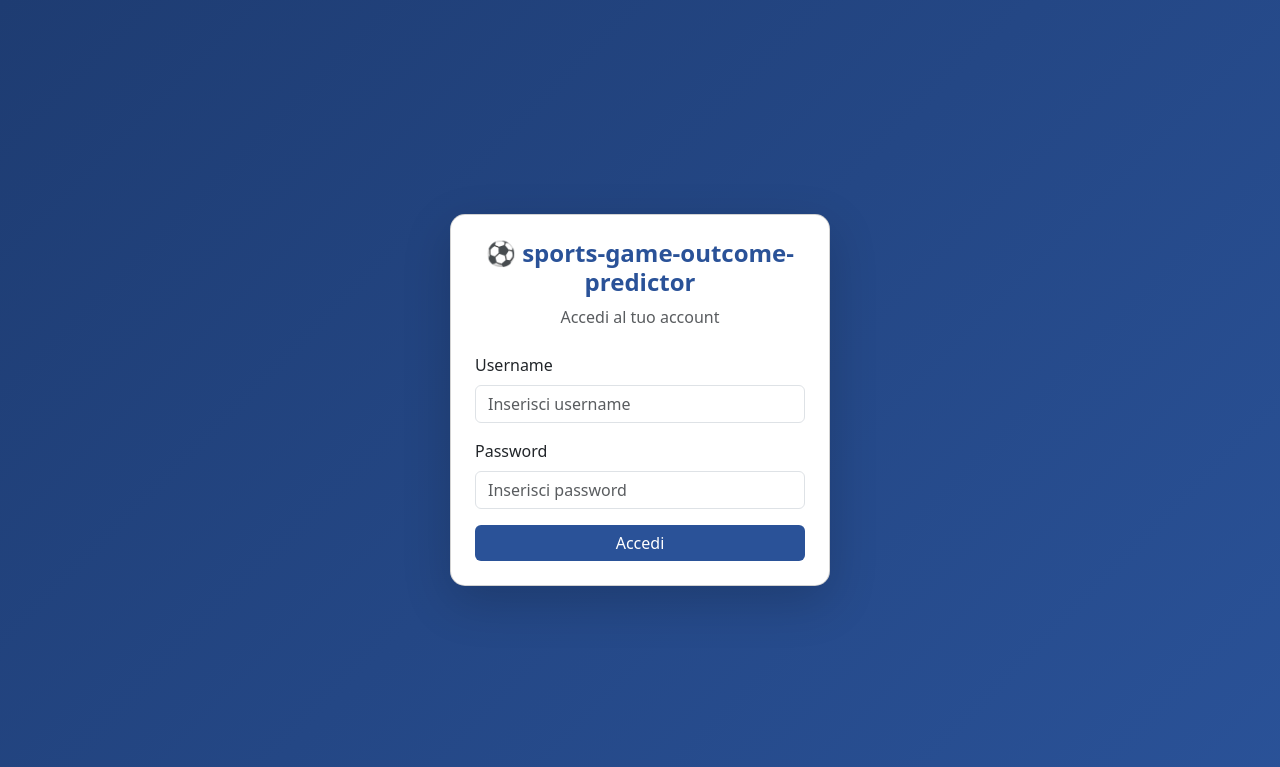
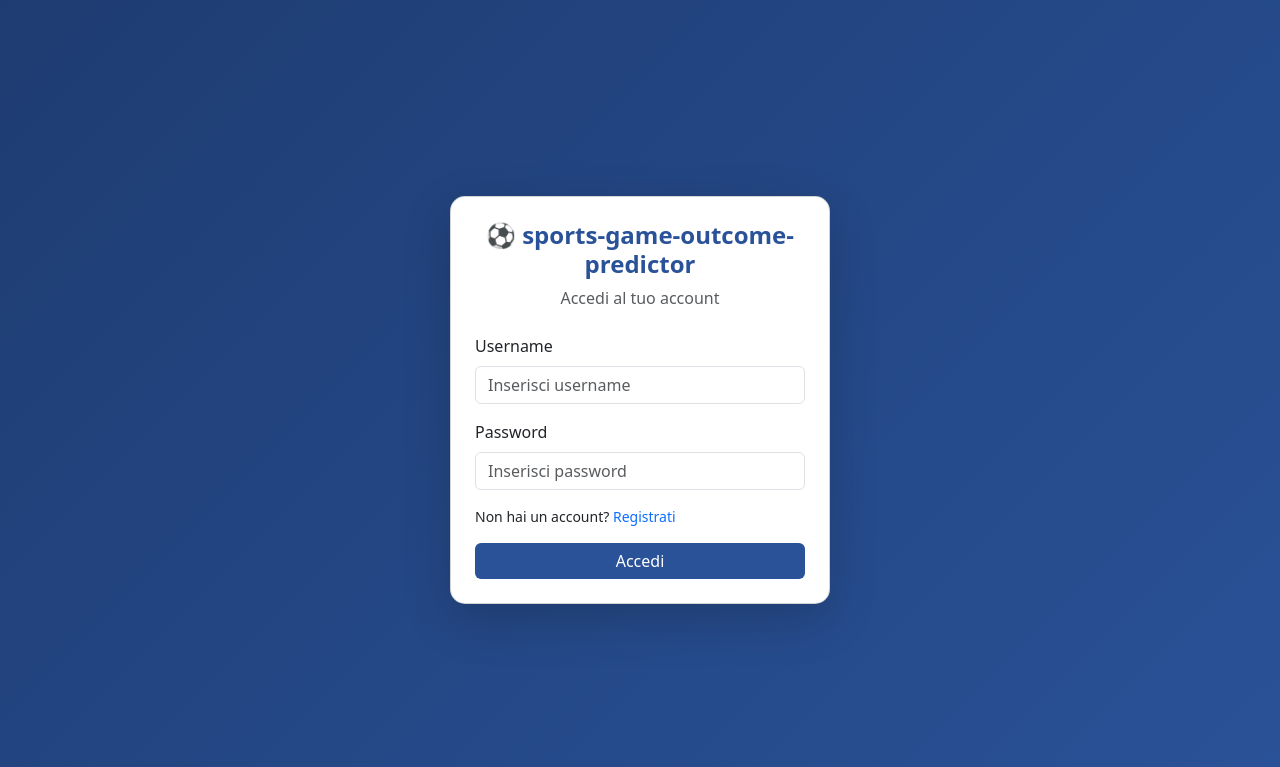
Before and after one commit to Lucaseraaa/sports-game-outcome-predictor, a Flask app: template app/templates/login.html in a window 1280 px wide. Shown: the top 767 px of the page. Run offline with Flask 3, Linux system fonts and the light colour scheme; the template is opened without the code that fills it, so the values that code supplies are empty.

Commit message:
modifica di stile login

```diff
--- a/app/templates/login.html
+++ b/app/templates/login.html
@@ -28,6 +28,15 @@
         .btn-custom:hover {
             background-color: #1e3c72;
         }
+
+        .register-size {
+            font-size: 14px;
+        }
+
+        .register-size > a{
+            text-decoration: none;
+        }
+
     </style>
 </head>
 
@@ -65,10 +74,16 @@
                 <input type="password" name="password" class="form-control" placeholder="Inserisci password" required>
             </div>
 
+            <p class="text-left register-size">
+                Non hai un account? <a href="/register">Registrati</a>
+            </p>
+
             <button type="submit" class="btn btn-custom w-100 text-white">
                 Accedi
             </button>
         </form>
+
+
 
     </div>
 </div>
--- a/app/views/LoginView.py
+++ b/app/views/LoginView.py
@@ -1,5 +1,5 @@
 from flask.views import MethodView
-from flask import render_template, request
+from flask import render_template, request, session
 
 class LoginView(MethodView):
 
@@ -21,4 +21,8 @@ class LoginView(MethodView):
 
         # TODO: verifica username e password nel db
 
+        # Inserisco l'utente nella session
+        #
+        #  session["user"] = username
+
         return render_template("login.html")
```
